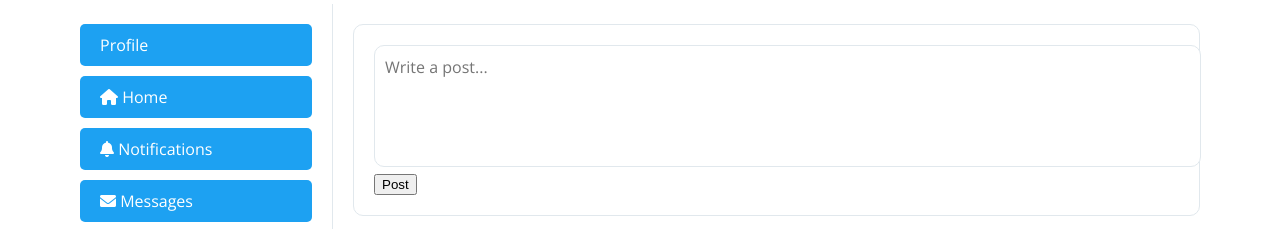
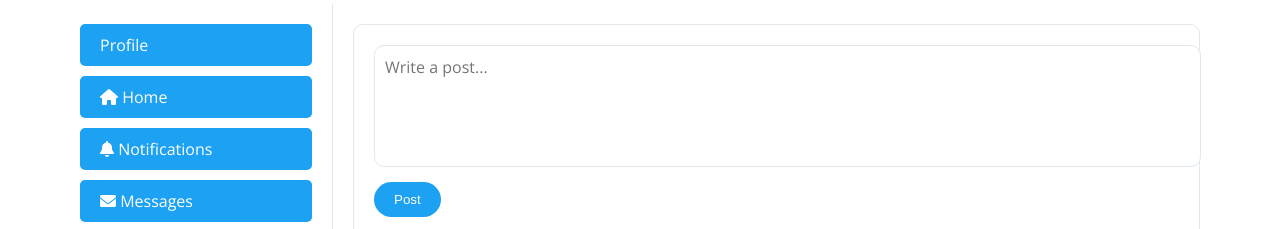
Before and after one commit to Wassword/sharespace, a website: page public/index.html in a window 1280 px wide. Shown: the part 147-376 px from the top of the page. Drawn offline with nearby package versions, Linux system fonts and the light colour scheme.

Commit message:
fixing button

```diff
--- a/public/index.html
+++ b/public/index.html
@@ -51,7 +51,7 @@
       <div class="main-content">
         <form class="write-post">
           <textarea id="postVals" name="postContent" placeholder="Write a post..."></textarea>
-          <button class="postBtn" type="submit" >Post</button>
+          <button class="postBtn button" type="submit" >Post</button>
         </form>
 
         <ul id="list">
```
